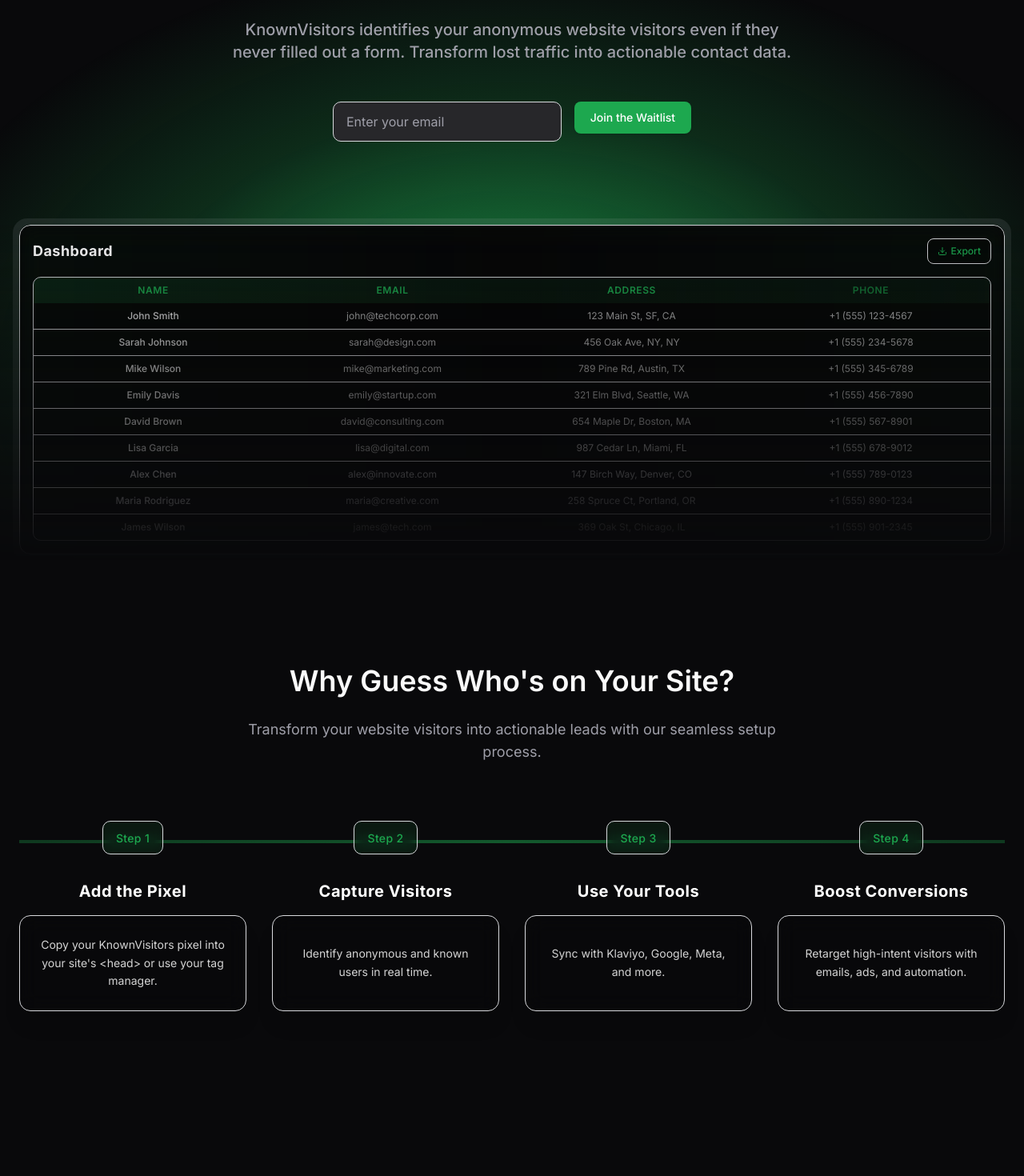
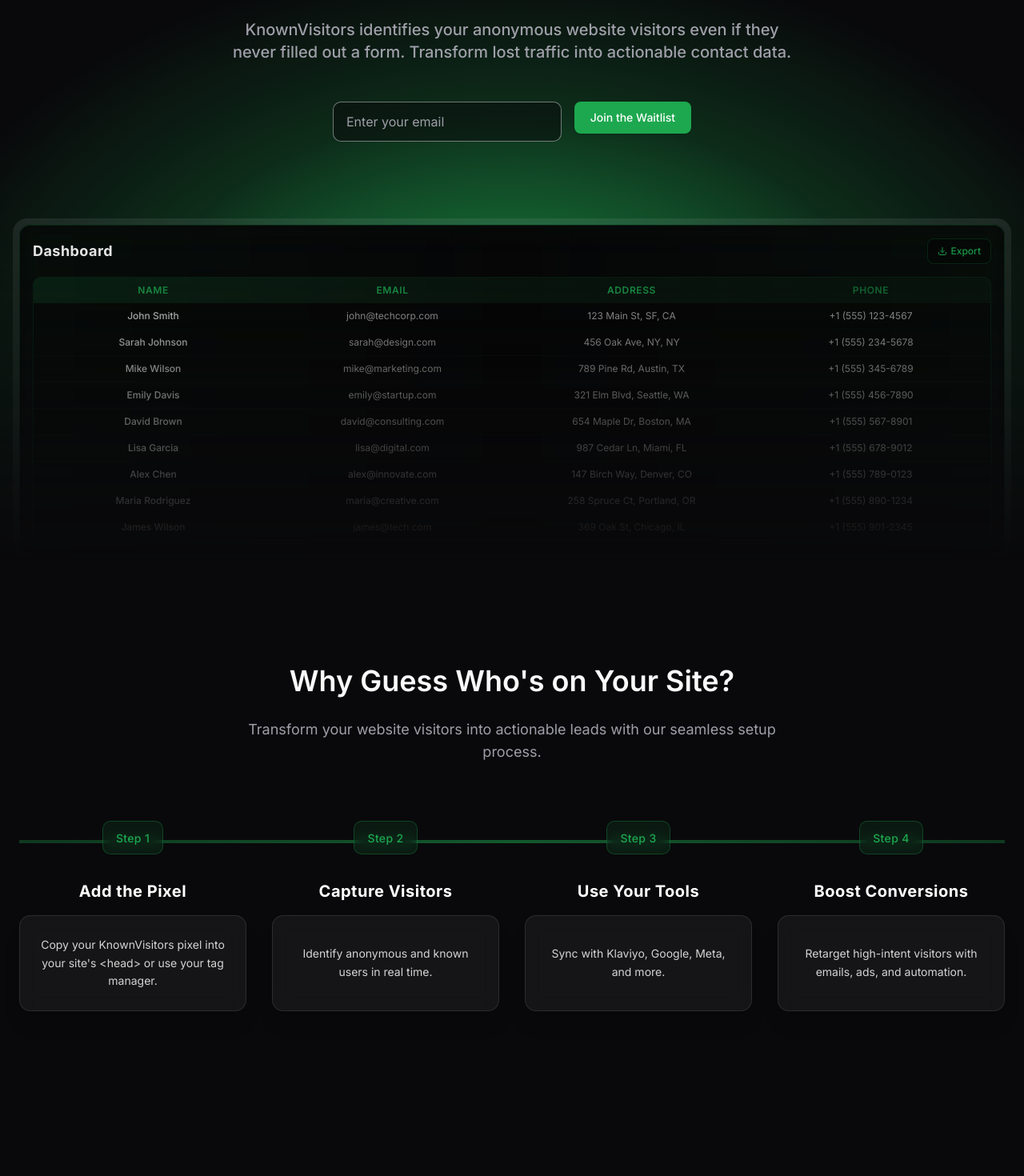
Before and after one commit to jakek14/powerdataplus, a Next.js app: page / in a window 1280 px wide. Shown: the part 600-2070 px from the top of the page at 80% size. Built offline with nearby package versions, Linux system fonts and the light colour scheme.

Commit message:
Fix: Remove global border overrides and revert components to original styling

```diff
--- a/app/globals.css
+++ b/app/globals.css
@@ -262,9 +262,6 @@
 }
 
 @layer base {
-  * {
-    @apply border-border;
-  }
   body {
     @apply bg-background text-foreground;
   }
@@ -366,10 +363,6 @@ html.dark body {
   color: oklch(0.985 0 0) !important;
 }
 
-html.dark * {
-  border-color: oklch(0.885 0.006 286.033) !important;
-}
-
 html.dark .bg-background {
   background-color: oklch(0.141 0.005 285.823) !important;
 }
@@ -385,67 +378,3 @@ html.dark .text-foreground {
 html.dark .text-muted-foreground {
   color: oklch(0.705 0.015 286.067) !important;
 }
-
-/* Fix borders and outlines */
-html.dark .border {
-  border-color: oklch(0.885 0.006 286.033) !important;
-}
-
-html.dark .border-border {
-  border-color: oklch(0.885 0.006 286.033) !important;
-}
-
-html.dark .border-input {
-  border-color: oklch(0.274 0.006 286.033) !important;
-}
-
-html.dark input {
-  border-color: oklch(0.274 0.006 286.033) !important;
-  background-color: oklch(0.274 0.006 286.033) !important;
-}
-
-html.dark button {
-  border-color: oklch(0.885 0.006 286.033) !important;
-}
-
-/* Fix table borders and dividers */
-html.dark table {
-  border-color: oklch(0.885 0.006 286.033) !important;
-}
-
-html.dark th {
-  border-color: oklch(0.885 0.006 286.033) !important;
-  color: oklch(0.985 0 0) !important;
-}
-
-html.dark td {
-  border-color: oklch(0.885 0.006 286.033) !important;
-  color: oklch(0.985 0 0) !important;
-}
-
-html.dark tr {
-  border-color: oklch(0.885 0.006 286.033) !important;
-}
-
-/* Fix card and container borders */
-html.dark .card {
-  border-color: oklch(0.885 0.006 286.033) !important;
-  background-color: oklch(0.141 0.005 285.823) !important;
-}
-
-html.dark .bg-card {
-  background-color: oklch(0.141 0.005 285.823) !important;
-}
-
-/* Fix any remaining bright elements */
-html.dark * {
-  outline-color: oklch(0.885 0.006 286.033) !important;
-}
-
-html.dark .ring {
-  ring-color: oklch(0.442 0.017 285.786) !important;
-}
-
-html.dark .shadow {
-  box-shadow: 0 4px 6px -1px rgba(0, 0, 0, 0.2) !important;
-}
--- a/components/ui/display-cards.tsx
+++ b/components/ui/display-cards.tsx
@@ -27,21 +27,21 @@ export const DisplayCards: React.FC<DisplayCardsProps> = ({ cards }) => {
         return (
           <div
             key={idx}
-            className={`absolute left-0 top-0 bg-gradient-to-br from-card via-background to-card rounded-xl border border-border p-3 flex flex-col gap-2 cursor-pointer w-full text-left overflow-visible transition-all duration-300 ease-[cubic-bezier(0.4,0,0.2,1)] ${isHovered ? 'shadow-xl' : 'shadow-lg'} ${card.className ?? ''}`}
+            className={`absolute left-0 top-0 bg-gradient-to-br from-blue-50 via-white to-purple-50 rounded-xl border border-gray-200 p-3 flex flex-col gap-2 cursor-pointer w-full text-left overflow-visible transition-all duration-300 ease-[cubic-bezier(0.4,0,0.2,1)] ${isHovered ? 'shadow-xl' : 'shadow-lg'} ${card.className ?? ''}`}
             style={{
               zIndex: isHovered ? 50 : 10 + idx,
               transform: isHovered
                 ? `translateY(${idx * overlap - 16}px) scale(1.03) rotate(${(idx - 1) * angleStep}deg)`
                 : `translateY(${idx * overlap}px) scale(0.97) rotate(${(idx - 1) * angleStep}deg)`,
-              borderLeft: '4px solid #1da84f',
-              ...((isHovered ? { boxShadow: '0 8px 32px 0 rgba(29,168,79,0.15)' } : {})),
+              borderLeft: '4px solid #38bdf8',
+              ...((isHovered ? { boxShadow: '0 8px 32px 0 rgba(56,189,248,0.15)' } : {})),
             }}
             onMouseEnter={() => setHovered(idx)}
             onMouseLeave={() => setHovered(null)}
           >
             <div className="flex items-center gap-2 mb-1">
               {/* Avatar with initials */}
-              <div className="w-6 h-6 rounded-full bg-primary/20 flex items-center justify-center text-primary font-bold text-sm shadow-sm border border-primary/30">
+              <div className="w-6 h-6 rounded-full bg-blue-100 flex items-center justify-center text-blue-700 font-bold text-sm shadow-sm border border-blue-200">
                 {(() => {
                   const match = card.description.match(/([A-Z])[a-z]+\s([A-Z])[a-z]+/i);
                   return match ? match.slice(1, 3).join("") : "?";
@@ -50,8 +50,8 @@ export const DisplayCards: React.FC<DisplayCardsProps> = ({ cards }) => {
               <span className={`ml-1 text-lg ${card.iconClassName ?? ''}`}>{card.icon}</span>
             </div>
             <div className={`text-lg font-semibold mb-1 ${card.titleClassName ?? ''}`}>{card.title}</div>
-            <div className="text-muted-foreground text-sm mb-2 leading-relaxed">{card.description}</div>
-            <div className="text-sm text-muted-foreground/70 mt-auto">{card.date}</div>
+            <div className="text-gray-600 text-sm mb-2 leading-relaxed">{card.description}</div>
+            <div className="text-sm text-gray-400 mt-auto">{card.date}</div>
           </div>
         );
       })}
--- a/components/ui/setup-guide.tsx
+++ b/components/ui/setup-guide.tsx
@@ -69,7 +69,7 @@ export function SetupGuide() {
                 </h3>
 
                 {/* Frosted Glass Card */}
-                <div className="bg-card/20 backdrop-blur-md rounded-lg shadow-lg p-6 border border-border/30 transform transition-all duration-300 hover:scale-[1.02] hover:shadow-xl">
+                <div className="bg-white/20 backdrop-blur-md rounded-lg shadow-lg p-6 border border-white/30 transform transition-all duration-300 hover:scale-[1.02] hover:shadow-xl">
                   <p className="text-gray-700 text-sm leading-relaxed text-center">
                     {step.description}
                   </p>
--- a/components/ui/timeline.tsx
+++ b/components/ui/timeline.tsx
@@ -117,7 +117,7 @@ export function Timeline() {
                     {step.title}
                   </h3>
                   {/* Consistent Height Card */}
-                  <div className="flex-1 bg-card/5 backdrop-blur-md rounded-xl border border-border/10 p-6 shadow-xl transform transition-all duration-300 hover:scale-[1.02] hover:shadow-2xl group min-h-[120px] flex items-center justify-center">
+                  <div className="flex-1 bg-white/5 backdrop-blur-md rounded-xl border border-white/10 p-6 shadow-xl transform transition-all duration-300 hover:scale-[1.02] hover:shadow-2xl group min-h-[120px] flex items-center justify-center">
                     <p className="text-neutral-300 text-sm leading-relaxed text-center">
                       {step.description}
                     </p>
@@ -154,7 +154,7 @@ export function Timeline() {
                       {step.title}
                     </h3>
                     {/* Consistent Height Card */}
-                    <div className="flex-1 bg-card/5 backdrop-blur-md rounded-xl border border-border/10 p-3 shadow-xl transform transition-all duration-300 hover:scale-[1.02] hover:shadow-2xl group min-h-[120px] flex items-center justify-center">
+                    <div className="flex-1 bg-white/5 backdrop-blur-md rounded-xl border border-white/10 p-3 shadow-xl transform transition-all duration-300 hover:scale-[1.02] hover:shadow-2xl group min-h-[120px] flex items-center justify-center">
                       <p className="text-neutral-300 text-base leading-relaxed text-center px-2 whitespace-normal break-words">
                         {step.description}
                       </p>
```
